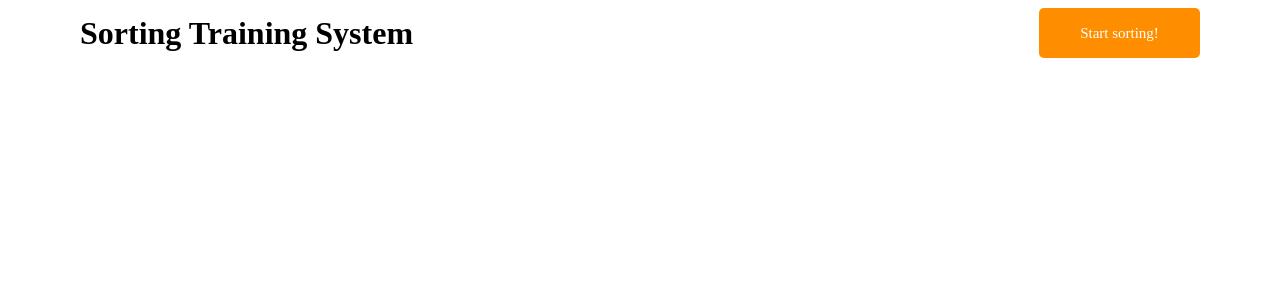
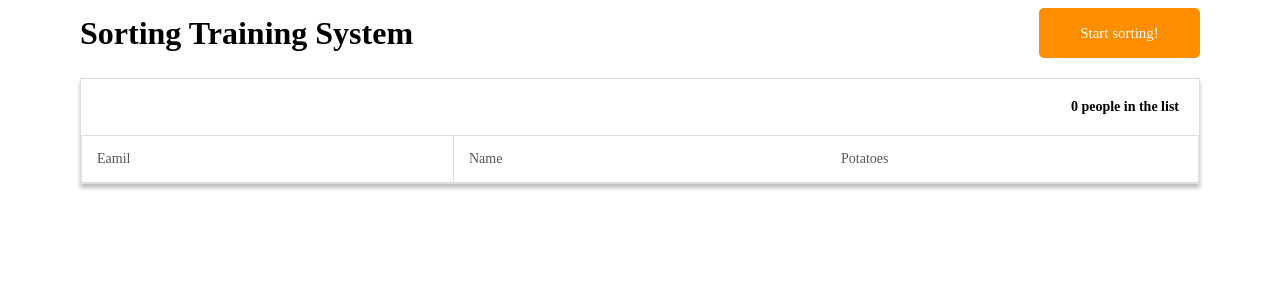
Before and after one commit to jishnusaha/sender-test, a Vue app: page / in a window 1280 px wide. Shown: the top 300 px of the page. Built offline with nearby package versions, Linux system fonts and the light colour scheme.

Commit message:
Add people list table

```diff
--- a/src/components/Sort.vue
+++ b/src/components/Sort.vue
@@ -9,6 +9,8 @@ interface IPeople {
   name: string;
 }
 const isModalVisible = ref<boolean>(false);
+const isSortInProgress = ref<boolean>(false);
+const totalPeople = ref<number>(0);
 const poepleInfoList = ref<IPeople[]>([]);
 
 const openModal = () => {
@@ -18,10 +20,10 @@ const openModal = () => {
 const closeModal = () => {
   isModalVisible.value = false;
 };
-const startSorting = (totalPeople: number) => {
+const startSorting = (count: number) => {
   isModalVisible.value = false;
   const tmp: IPeople[] = [];
-  for (let i = 0; i < totalPeople; i++) {
+  for (let i = 0; i < count; i++) {
     const firstName = generateRandomString(5);
     const lastName = generateRandomString(4);
     tmp.push({
@@ -36,6 +38,8 @@ const startSorting = (totalPeople: number) => {
     [tmp[i], tmp[j]] = [tmp[j], tmp[i]]; // Swap elements
   }
   poepleInfoList.value = tmp;
+  isSortInProgress.value = true;
+  totalPeople.value = count;
 };
 </script>
 
@@ -46,7 +50,25 @@ const startSorting = (totalPeople: number) => {
       <div class="title">Sorting Training System</div>
       <div class="button" @click="openModal">Start sorting!</div>
     </div>
-    <div class="sortingTable"></div>
+    <div class="sortingTableContainer">
+      <div class="title">{{ totalPeople }} people in the list</div>
+      <div class="sortTable">
+        <div class="people">
+          <div>Eamil</div>
+          <div>Name</div>
+          <div>Potatoes</div>
+        </div>
+        <div
+          v-for="(people, index) in poepleInfoList"
+          :key="index"
+          class="people"
+        >
+          <div>{{ people.email }}</div>
+          <div>{{ people.name }}</div>
+          <div>{{ people.potatoes }}</div>
+        </div>
+      </div>
+    </div>
   </div>
 </template>
 
@@ -75,9 +97,35 @@ const startSorting = (totalPeople: number) => {
       font-size: 15px;
     }
   }
-  .sortingTable {
+  .sortingTableContainer {
     margin-top: 20px;
     box-shadow: 0px 4px 4px 0px #00000040;
+    border: 1px solid #dddddd;
+    .title {
+      font-size: 14px;
+      font-weight: 700;
+      text-align: right;
+      padding: 20px;
+    }
+    .sortTable {
+      .people {
+        border: 1px solid #dddddd;
+        display: grid;
+        grid-template-columns: 1fr 1fr 1fr;
+        cursor: pointer;
+        /* padding: 15px; */
+        font-size: 14px;
+        font-weight: 400;
+        color: #555555;
+      }
+      .people > *:first-child {
+        border-right: 1px solid #dddddd;
+      }
+
+      .people > * {
+        padding: 15px;
+      }
+    }
   }
 }
 </style>
```
